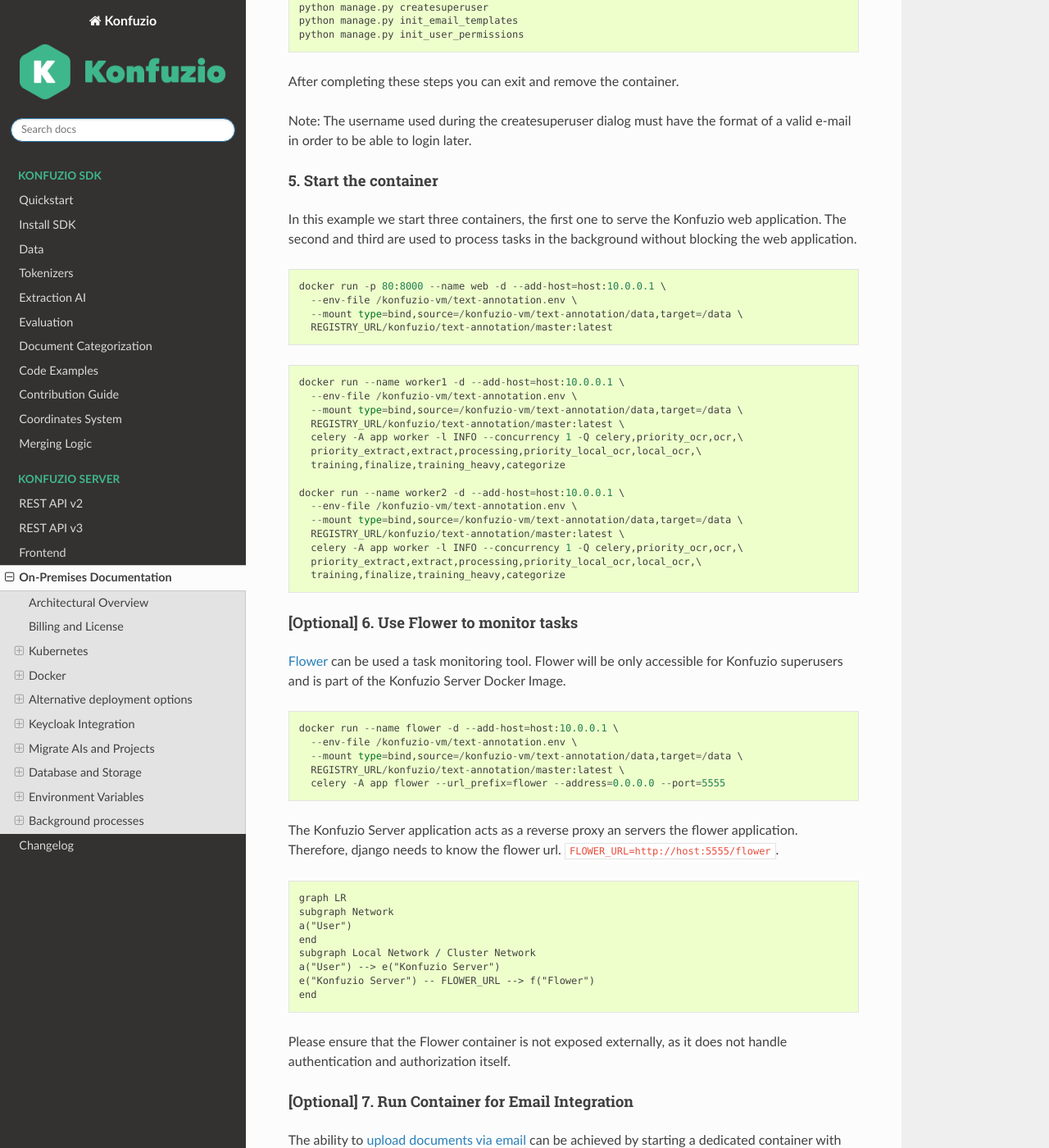
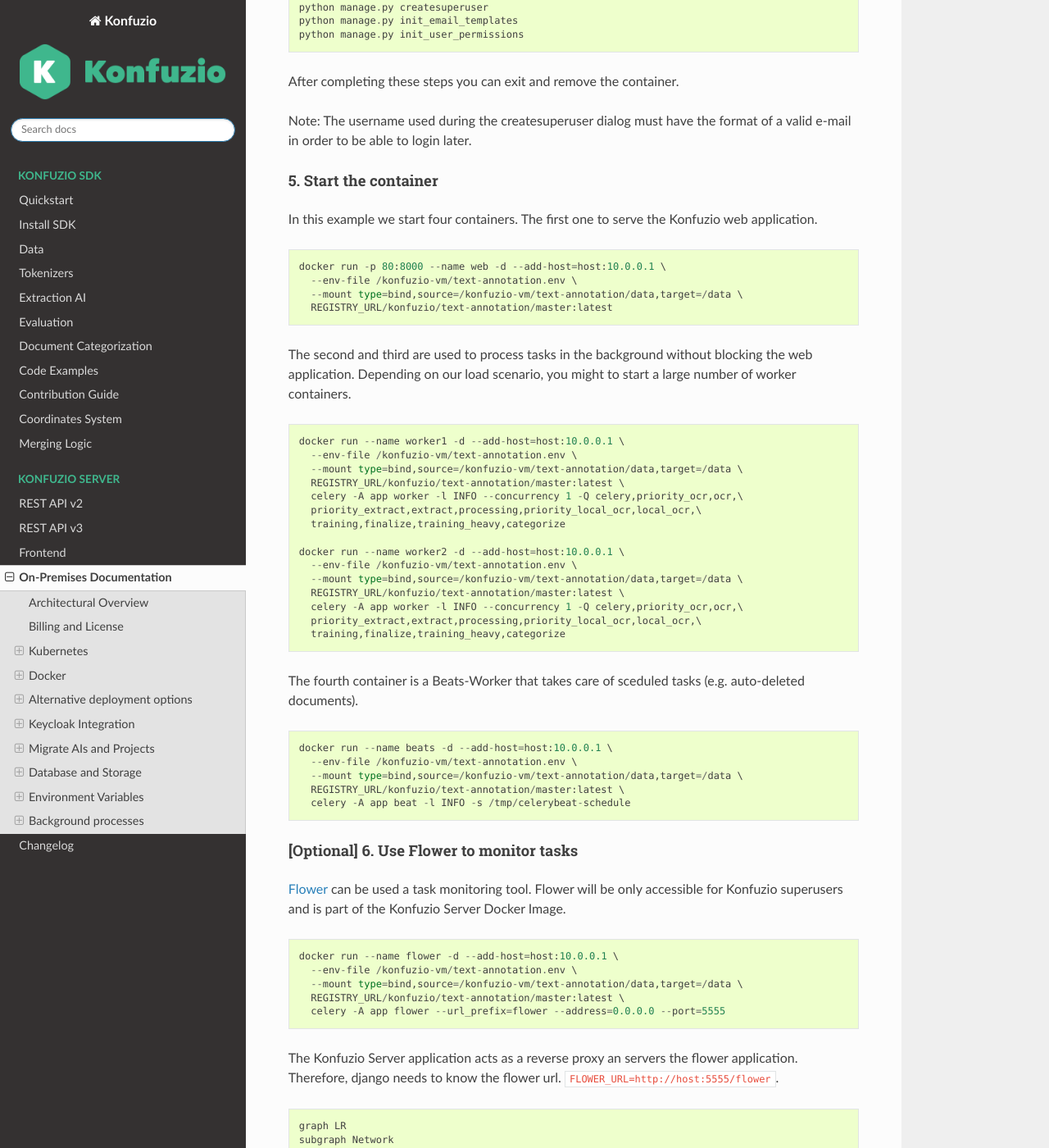
Before and after one commit to konfuzio-ai/konfuzio-sdk, a Sphinx documentation site: the page built from docs/web/on_premises.md, in a window 1280 px wide and 1400 px high, scrolled down 8065 px. Shown: the whole window at 82% size. Built offline with Sphinx 7.4.7 and the Read the Docs theme 2.0.0, drawn with Linux system fonts in a browser that asks for light colours; some of the changed text lies outside the part shown.

Commit message:
Update on_premises.md

````diff
--- a/docs/web/on_premises.md
+++ b/docs/web/on_premises.md
@@ -436,7 +436,7 @@
 Note: The username used during the createsuperuser dialog must have the format of a valid e-mail in order to be able to login later.
 
 #### 5. Start the container
-In this example we start three containers, the first one to serve the Konfuzio web application. The second and third are used to process tasks in the background without blocking the web application.
+In this example we start four containers. The first one to serve the Konfuzio web application.
 
 ```
 docker run -p 80:8000 --name web -d --add-host=host:10.0.0.1 \
@@ -444,6 +444,8 @@
   --mount type=bind,source=/konfuzio-vm/text-annotation/data,target=/data \
   REGISTRY_URL/konfuzio/text-annotation/master:latest
 ```
+
+The second and third are used to process tasks in the background without blocking the web application. Depending on our load scenario, you might to start a large number of worker containers.
 
 ```
 docker run --name worker1 -d --add-host=host:10.0.0.1 \
@@ -461,6 +463,16 @@
   celery -A app worker -l INFO --concurrency 1 -Q celery,priority_ocr,ocr,\
   priority_extract,extract,processing,priority_local_ocr,local_ocr,\
   training,finalize,training_heavy,categorize
+```
+
+The fourth container is a Beats-Worker that takes care of sceduled tasks (e.g. auto-deleted documents).
+
+```
+docker run --name beats -d --add-host=host:10.0.0.1 \
+  --env-file /konfuzio-vm/text-annotation.env \
+  --mount type=bind,source=/konfuzio-vm/text-annotation/data,target=/data \
+  REGISTRY_URL/konfuzio/text-annotation/master:latest \
+  celery -A app beat -l INFO -s /tmp/celerybeat-schedule
 ```
 
 #### [Optional] 6. Use Flower to monitor tasks
````
Also changed, not shown: other parts of docs/web/on_premises.md (+1 -1 lines).
